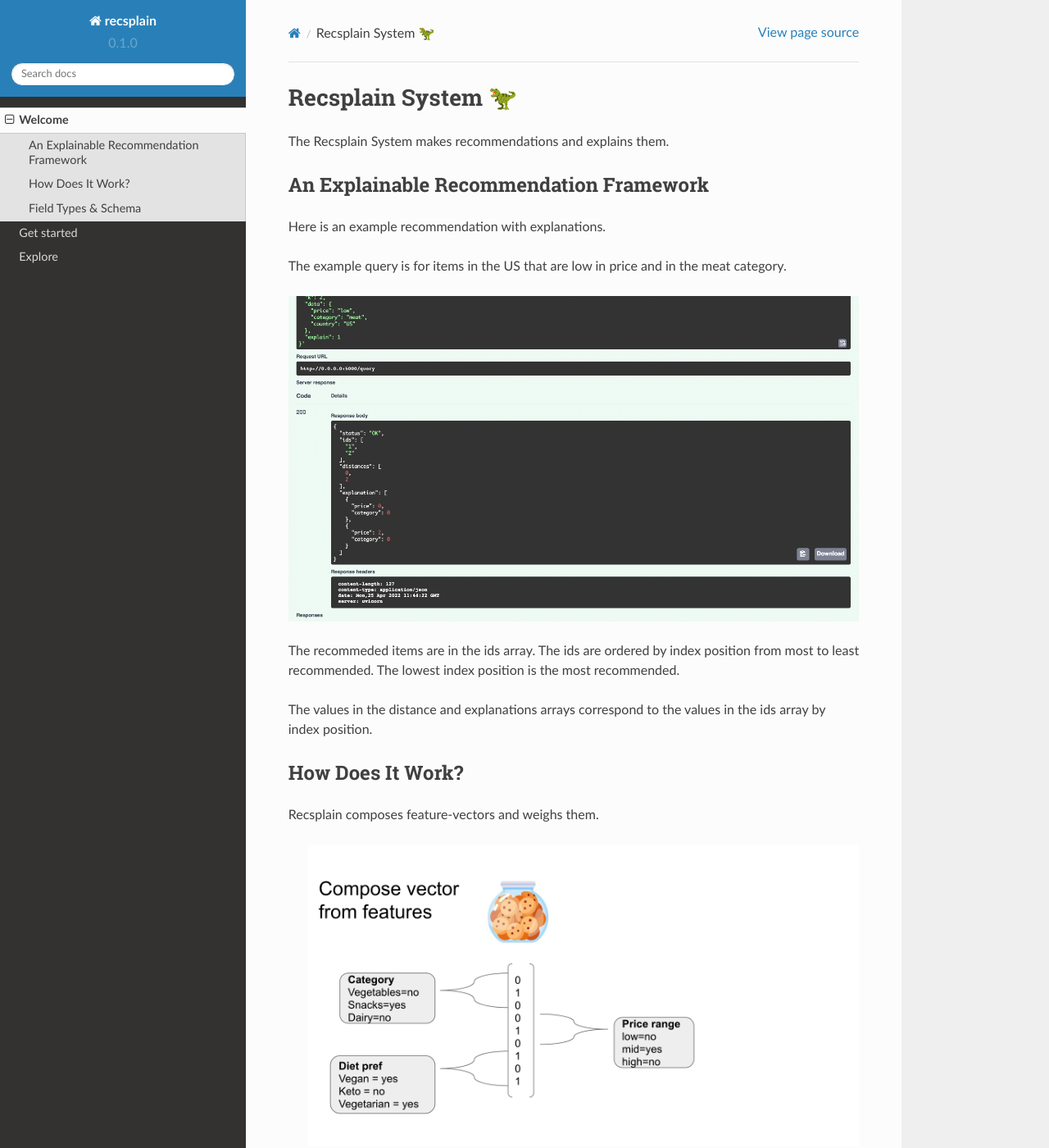
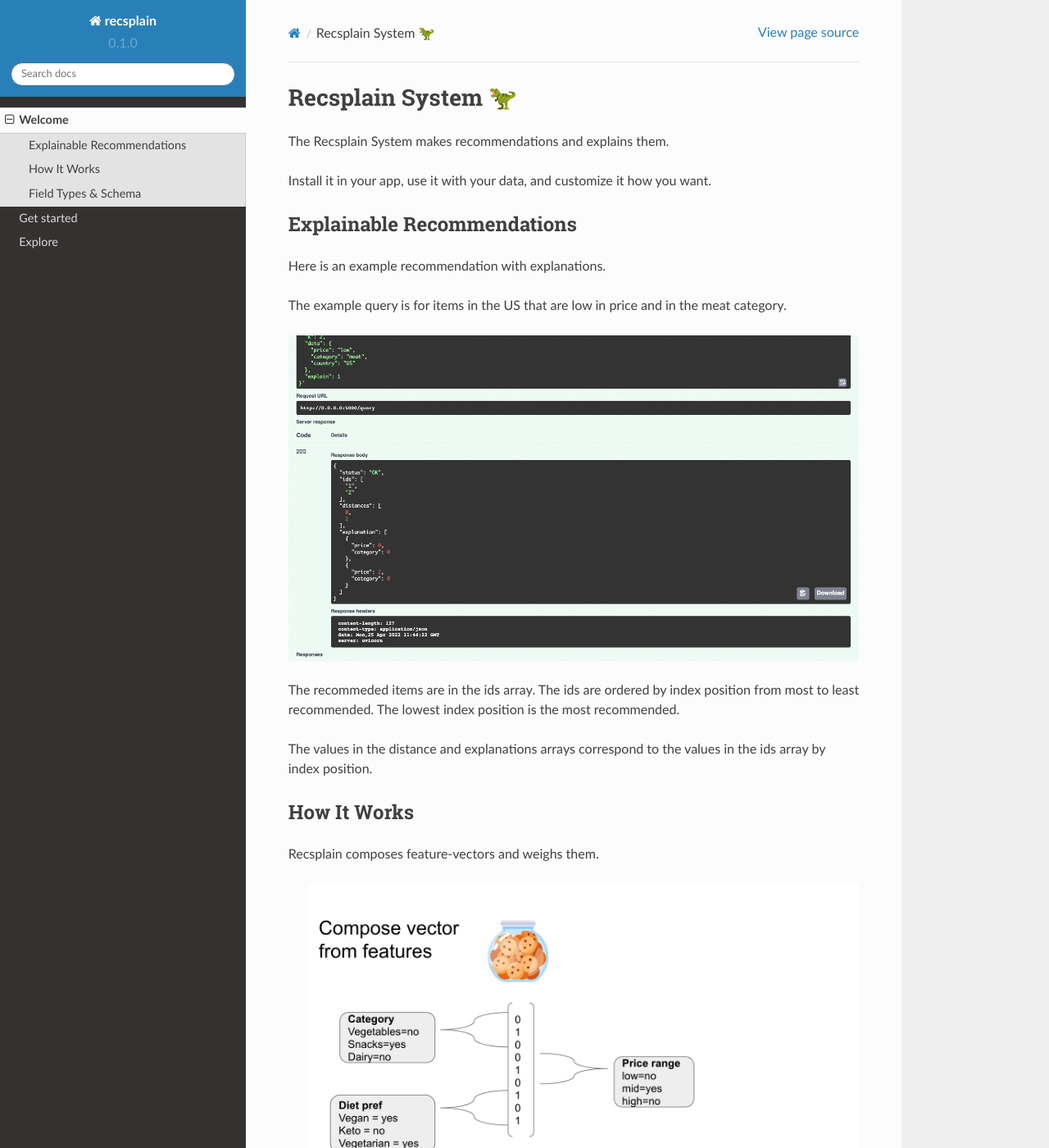
Before and after one commit to argmaxml/recsplain, a Sphinx documentation site: the page built from docs/source/index.rst, in a window 1280 px wide and 1400 px high. Shown: the whole window at 82% size. Built offline with Sphinx 7.4.7 and the Read the Docs theme 2.0.0, drawn with Linux system fonts in a browser that asks for light colours.

Commit message:
refactoring welcome page

```diff
--- a/docs/source/index.rst
+++ b/docs/source/index.rst
@@ -8,7 +8,9 @@ Recsplain System 🦖
 
 The Recsplain System makes recommendations and explains them.
 
-An Explainable Recommendation Framework
+Install it in your app, use it with your data, and customize it how you want.
+
+Explainable Recommendations
 ---------------------------------------------------------
 
 Here is an example recommendation with explanations.
@@ -21,7 +23,7 @@ The recommeded items are in the ids array. The ids are ordered by index position
 
 The values in the distance and explanations arrays correspond to the values in the ids array by index position.
 
-How Does It Work?
+How It Works
 ---------------------------------------------------------
 
 Recsplain composes feature-vectors and weighs them.
```
